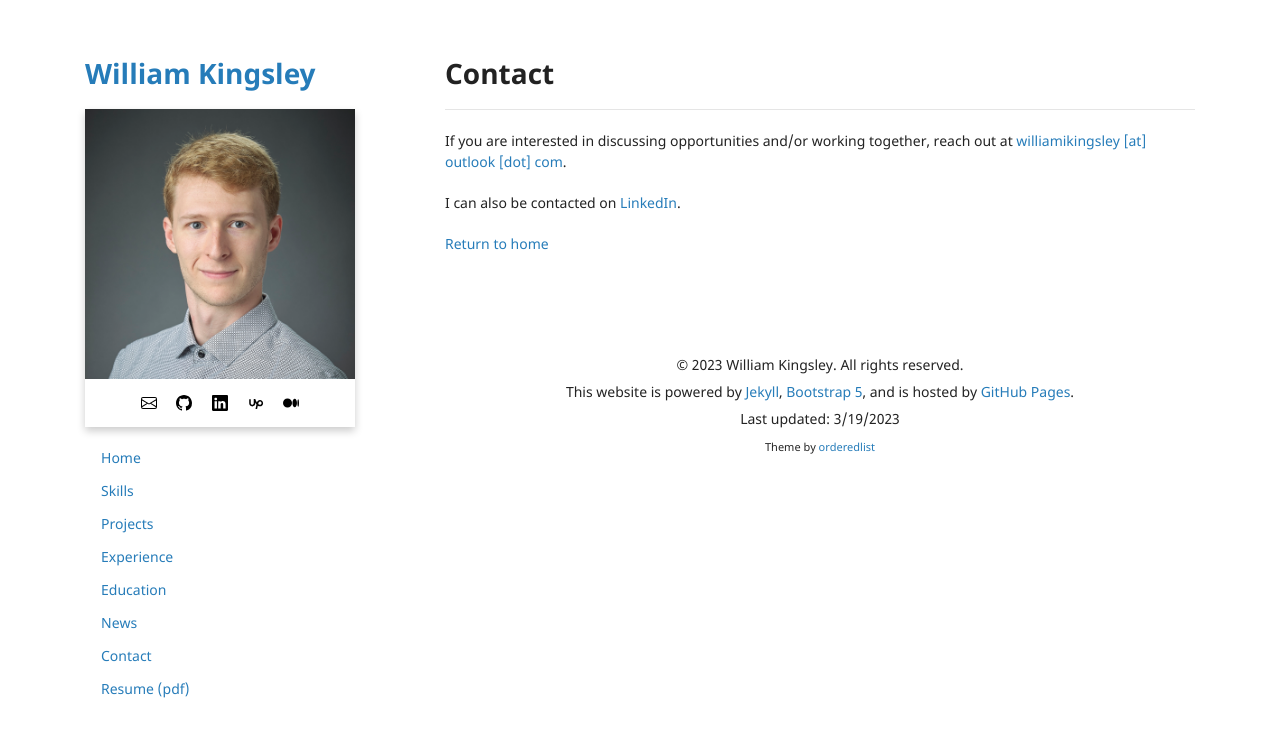
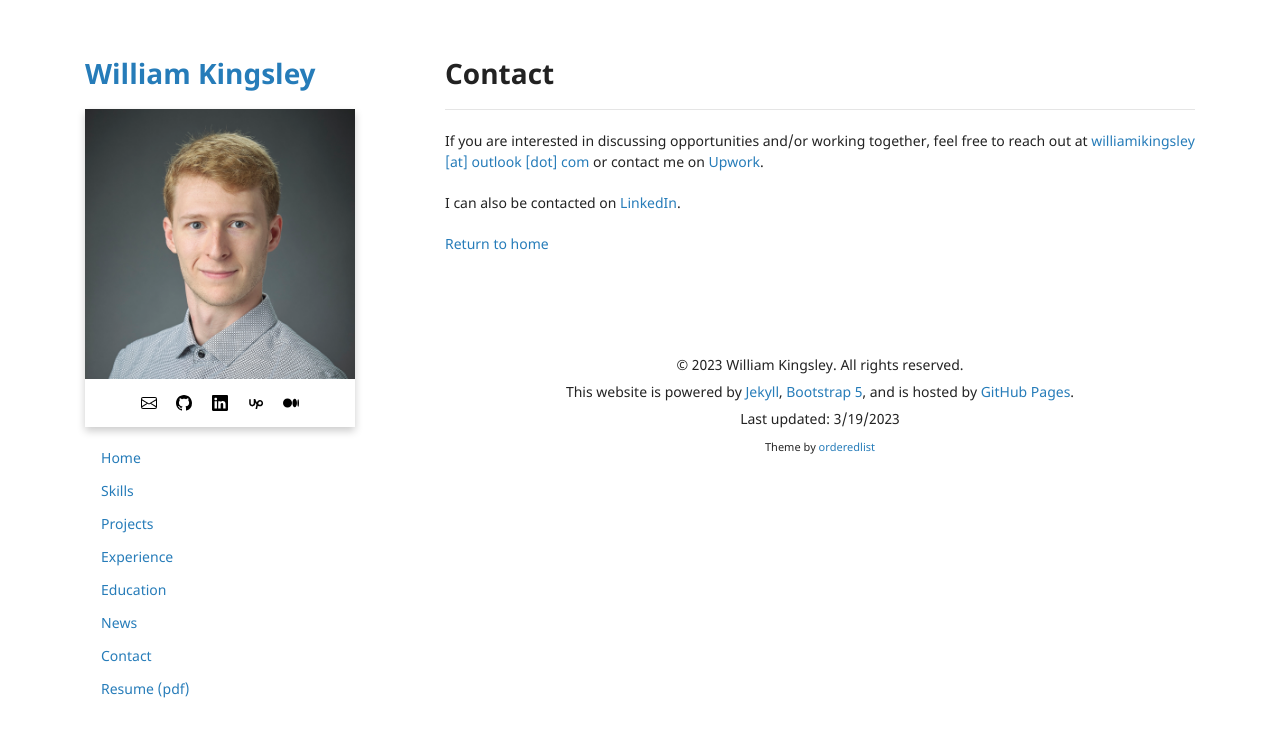
Before and after one commit to data-programmer/data-programmer.github.io, a Jekyll site: the page built from contact.md, in a window 1280 px wide. Shown: the top 737 px of the page. Built offline with Jekyll 4.4.1, drawn with Linux system fonts in a browser that asks for light colours; our own code applies the rules of GitHub Pages for plain Markdown files.

Commit message:
Adding detail to contact

```diff
--- a/contact.md
+++ b/contact.md
@@ -6,7 +6,7 @@ layout: default
 
 * * *
 
-If you are interested in discussing opportunities and/or working together, reach out at {{ site.data.settings.email }}.
+If you are interested in discussing opportunities and/or working together, feel free to reach out at {{ site.data.settings.email }} or contact me on [Upwork](https://www.upwork.com/freelancers/~0159acf9894d5af75e).
 
 I can also be contacted on [LinkedIn](https://www.linkedin.com/in/williamkingsley).
 
```
